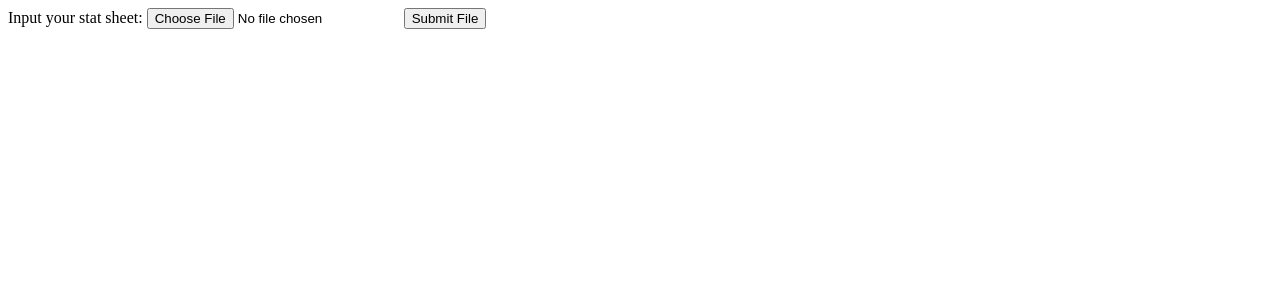
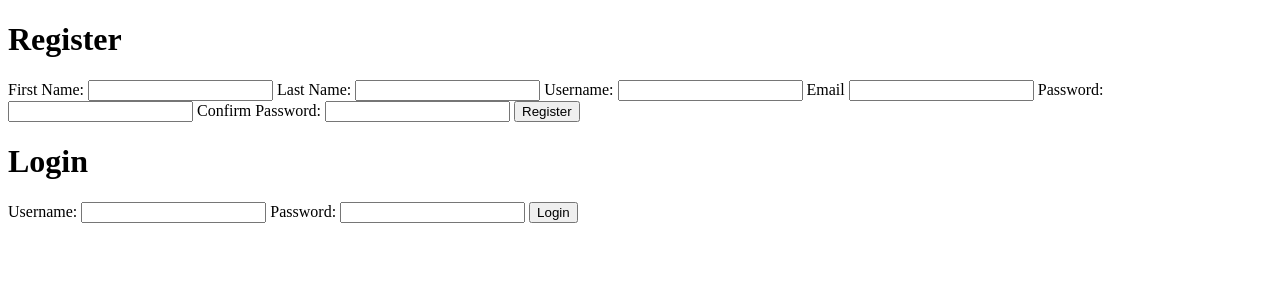
Before and after one commit to P-moT/ootp-data, a Flask app: page / in a window 1280 px wide. Shown: the top 300 px of the page. Run offline with Flask 2, Linux system fonts and the light colour scheme.

Commit message:
Added user login functionality, and navigation links.

```diff
--- a/flask_app/controllers/players.py
+++ b/flask_app/controllers/players.py
@@ -1,12 +1,16 @@
 from bs4 import BeautifulSoup
-from flask_app.models import player
+from flask_app.models import player, user
 from flask import render_template, request, redirect, session, flash
 from flask_app import app
 
 
+
 @app.route('/')
 def home():
-    return render_template('home.html')
+    if 'id' in session:
+        return render_template('home.html')
+    else:
+        return render_template('login.html')
 
 @app.route('/process', methods=['POST'])
 def process_file():
--- /dev/null
+++ b/flask_app/models/user.py
@@ -0,0 +1,68 @@
+from flask_app.config.mysqlconnection import connectToMySQL
+from flask import flash, session
+from flask_app import app
+import re
+EMAIL_REGEX = re.compile(r'^[a-zA-Z0-9.+_-]+@[a-zA-Z0-9._-]+\.[a-zA-Z]+$')
+db = 'ootp_players'
+
+class User:
+    def __init__(self, data):
+        self.id = data['id']
+        self.first_name = data['first_name']
+        self.last_name = data['last_name']
+        self.username = data['username']
+        self.email = data['email']
+        self.password = data['password']
+
+    @staticmethod
+    def validate_reg(user):
+        valid = True
+        query = "SELECT * FROM users WHERE email = %(email)s;"
+        query2 = "SELECT * FROM users WHERE username = %(username)s"
+        if len(user['first_name']) < 3:
+            valid = False
+            flash('First name must be 3 or more characters.', 'register')
+        if len(user['last_name']) < 3:
+            valid = False
+            flash('Last name must be 3 or more characters.', 'register')
+        if len(user['username']) < 3:
+            valid = False
+            flash('User name must be 3 or more characters.', 'register')
+        if not EMAIL_REGEX.match(user['email']):
+            valid = False
+            flash('Invalid email address.', 'register')
+        if user['password'] != user['confirmpw']:
+            valid = False
+            print(user['password'])
+            print(user['confirmpw'])
+            flash('Passwords do not match.', 'register')
+        if len(connectToMySQL(db).query_db(query, user)) > 0:
+            valid = False
+            flash('Email already in use.', 'register')
+        if len(connectToMySQL(db).query_db(query2, user)) > 0:
+            valid = False
+            flash('Username taken.', 'register')
+        return valid
+
+    @classmethod
+    def add_user(cls, data):
+        query = "INSERT INTO users (first_name, last_name, username, email, password) VALUES (%(first_name)s, %(last_name)s, %(username)s, %(email)s, %(password)s);"
+        return connectToMySQL(db).query_db(query, data)
+
+    @classmethod
+    def get_by_username(cls, data):
+        query = 'SELECT * FROM users WHERE username = %(username)s;'
+        results = connectToMySQL(db).query_db(query, data)
+        if len(results) < 1:
+            return False
+        else:
+            return cls(results[0])
+
+    @classmethod
+    def get_by_id(cls, data):
+        query = 'SELECT * FROM users WHERE id = %(id)s;'
+        results = connectToMySQL(db).query_db(query, data)
+        if len(results) < 1:
+            return False
+        else:
+            return cls(results[0])
--- a/flask_app/templates/home.html
+++ b/flask_app/templates/home.html
@@ -7,6 +7,7 @@
     <title>OOTP Stat App</title>
 </head>
 <body>
+    <button><a href="/logout">Logout</a></button>
     <form action="/process" method="post" enctype='multipart/form-data'>
         <label for="stats">Input your stat sheet:</label>
         <input type="file" name="stats" accept=".html">
--- /dev/null
+++ b/flask_app/templates/login.html
@@ -0,0 +1,58 @@
+<!DOCTYPE html>
+<html lang="en">
+<head>
+    <meta charset="UTF-8">
+    <meta http-equiv="X-UA-Compatible" content="IE=edge">
+    <meta name="viewport" content="width=device-width, initial-scale=1.0">
+    <title>Document</title>
+</head>
+<body>
+    <div class="header">
+
+    </div>
+    <div class="body">
+        <div class="col">
+            <h1>Register</h1>
+            {% with messages = get_flashed_messages(category_filter=['register']) %}
+                {% if messages %}
+                    {% for message in messages %}
+                        <p>{{message}}</p>
+                    {% endfor %}
+                {% endif %}
+            {% endwith %}
+            <form action="/new_user" method="post">
+                <label for="first_name">First Name:</label>
+                <input type="text" name="first_name">
+                <label for="last_name">Last Name:</label>
+                <input type="text" name="last_name">
+                <label for="username">Username:</label>
+                <input type="text" name="username">
+                <label for="email">Email</label>
+                <input type="text" name="email">
+                <label for="password">Password:</label>
+                <input type="password" name="password">
+                <label for="confirmpw">Confirm Password:</label>
+                <input type="password" name="confirmpw">
+                <input type="submit" value="Register">
+            </form>
+        </div>
+        <div class="col">
+            <h1>Login</h1>
+            {% with messages = get_flashed_messages(category_filter=['login']) %}
+                {% if messages %}
+                    {% for message in messages %}
+                        <p>{{message}}</p>
+                    {% endfor %}
+                {% endif %}
+            {% endwith %}
+            <form action="/login" method="post">
+                <label for="username">Username:</label>
+                <input type="text" name="username">
+                <label for="password">Password:</label>
+                <input type="password" name="password">
+                <input type="submit" value="Login">
+            </form>
+        </div>
+    </div>
+</body>
+</html>
--- a/server.py
+++ b/server.py
@@ -1,5 +1,5 @@
 from flask_app import app
-from flask_app.controllers import players
+from flask_app.controllers import players, users
 
 if __name__=="__main__":
     app.run(debug=True)
```
Also changed, not shown: flask_app/controllers/users.py (added, +60 -0 lines).
